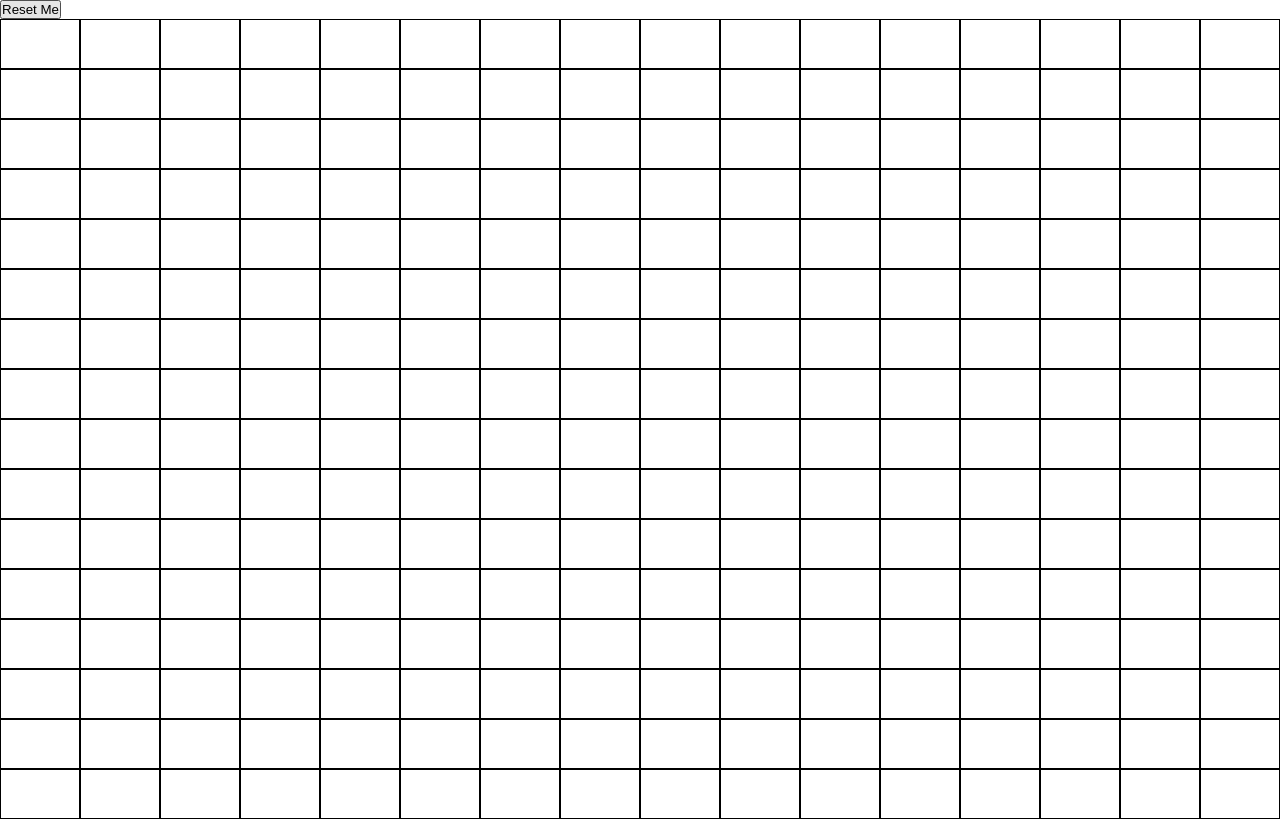
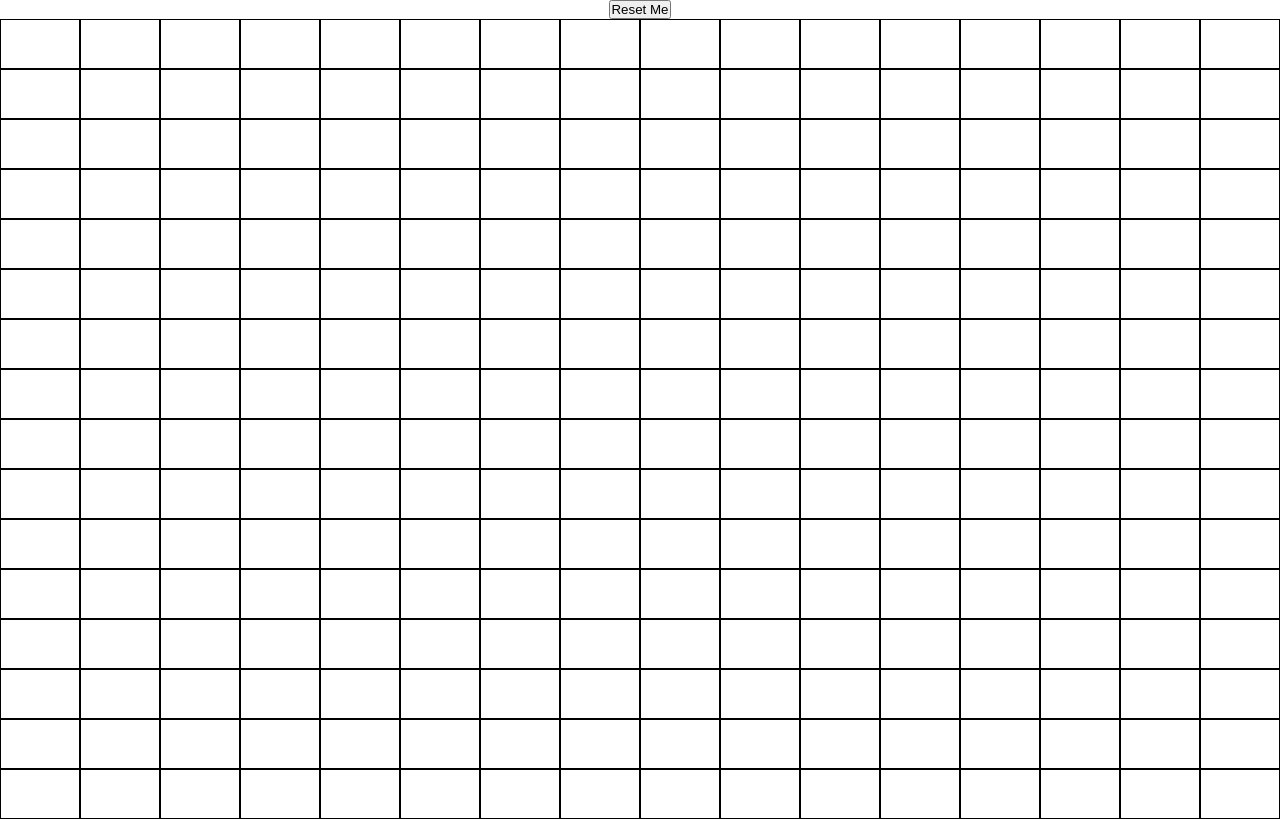
Before and after one commit to avraneel/etch-a-sketch, a plain HTML site: page index.html in a window 1280 px wide. Drawn offline with Linux system fonts and the light colour scheme.

Commit message:
Add erase method and centered button

```diff
--- a/script.js
+++ b/script.js
@@ -27,11 +27,16 @@ function drawGrid(x) {
     }
 }
 
+function erase() {
+    container.replaceChildren();
+}
+
 function getInput() {
     let x = "";
     do {
         x = prompt("Enter number of squares per size. Must be < 100.");
     } while(x > 100);
+    erase();
     drawGrid(x);
 }
 
--- a/styles.css
+++ b/styles.css
@@ -1,6 +1,15 @@
 * {
     margin: 0px;
     padding: 0px;
+}
+
+body {
+    display: flex;
+    flex-direction: column;
+}
+
+button {
+    align-self: center;
 }
 
 .container {
```
